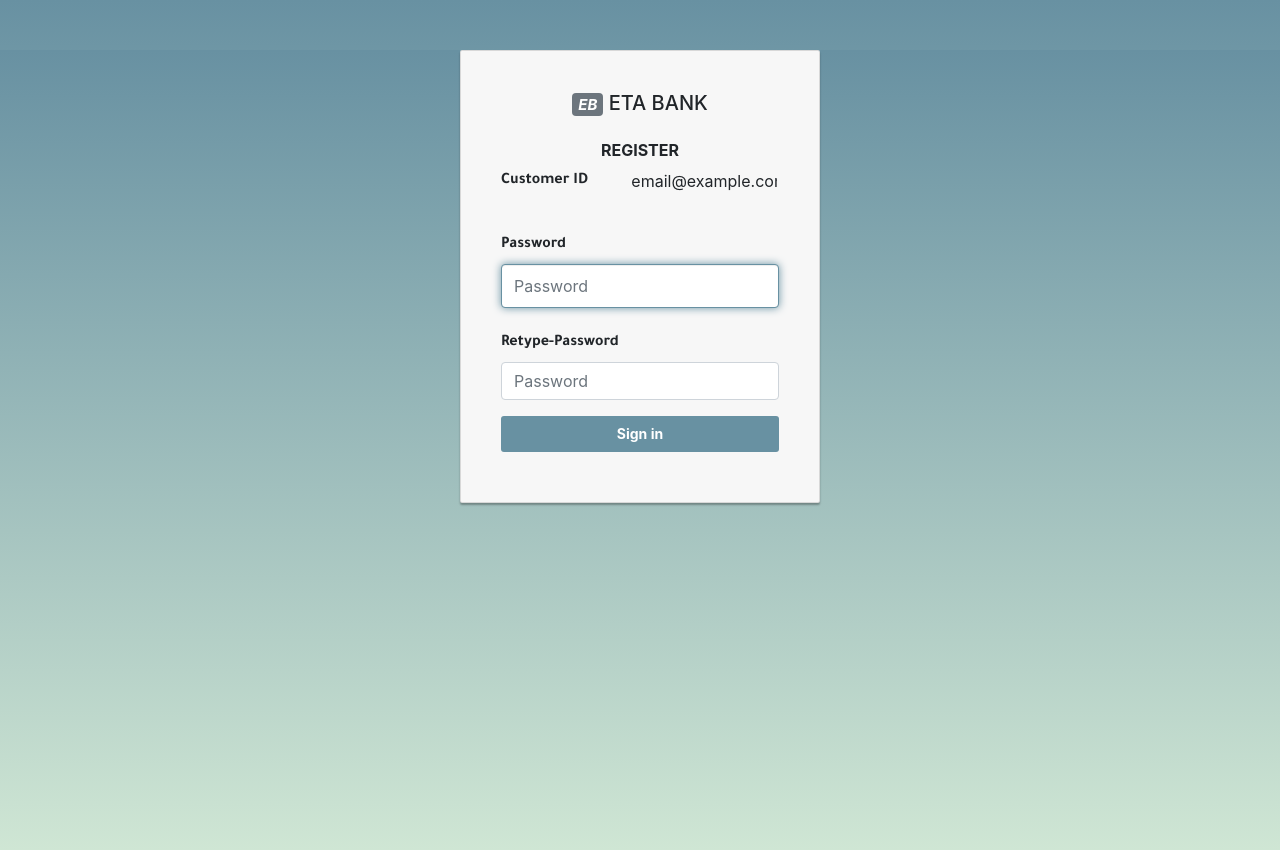
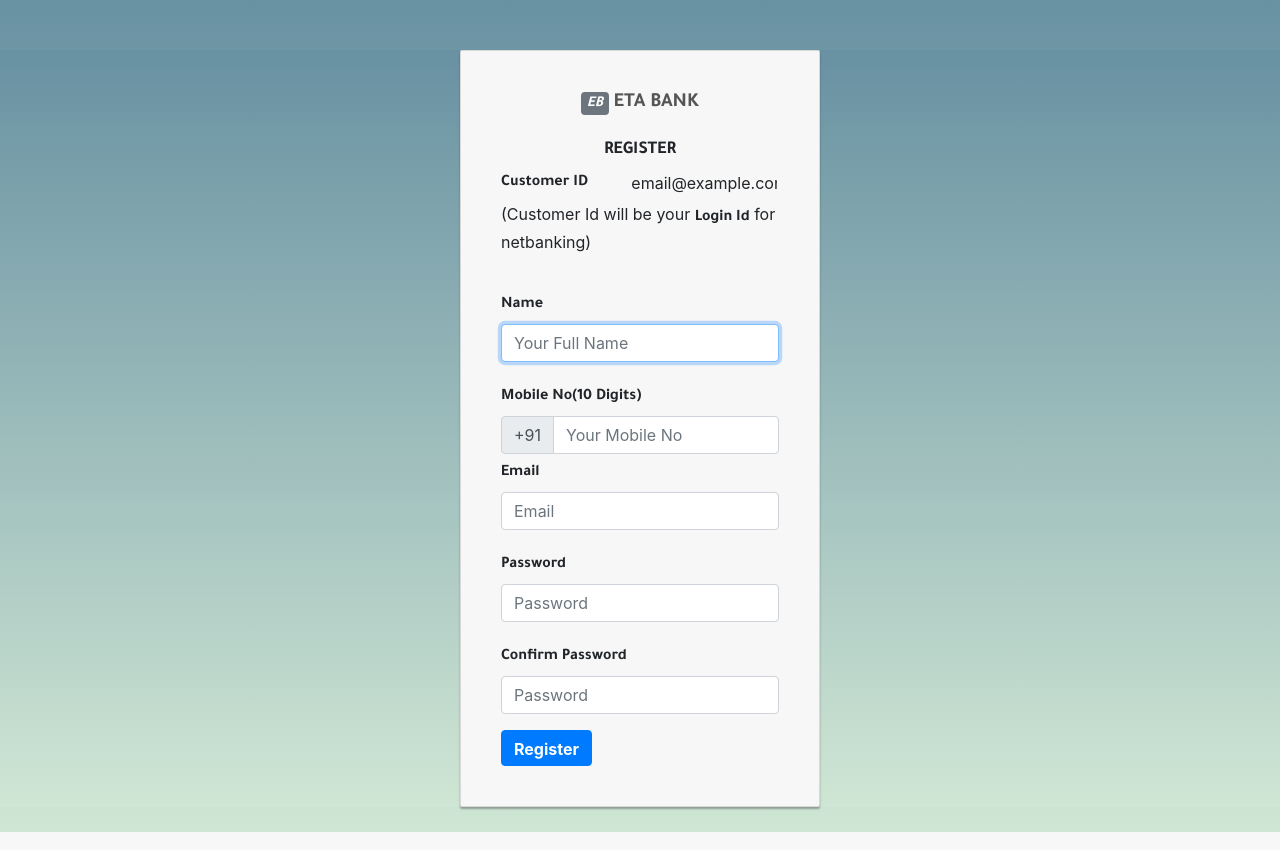
Before and after one commit to pratiks14/newbankapp, a Flask app: page /register in a window 1280 px wide. Run offline with Flask 2, Linux system fonts and the light colour scheme; some libraries are stand-ins or nearby versions.

Commit message:
Update register.html

```diff
--- a/templates/register.html
+++ b/templates/register.html
@@ -40,7 +40,7 @@
  * General styles
  */
 body, html {
-    height: 100%;
+    height: auto;
     background-repeat: no-repeat;
     background-image: linear-gradient(rgb(104, 145, 162), rgb(207, 230, 212));
 }
@@ -60,7 +60,9 @@ label {
     user-select: none;
     cursor: default;
 }
-
+label,.profile-name-card,h5,strong{
+    font-family: Tajawal,sans-serif;
+}
 /*
  * Card component
  */
@@ -93,7 +95,7 @@ label {
  * Form styles
  */
 .profile-name-card {
-    font-size: 16px;
+    font-size: 18px;
     font-weight: bold;
     text-align: center;
     margin: 10px 0 0;
@@ -176,46 +178,160 @@ label {
 .forgot-password:focus{
     color: rgb(12, 97, 33);
 }
+a{
+    color:#555;
+}
+a:hover{
+    text-decoration: none;
+    color:#555;
+}
     </style>
 </head>
 <body>
     <div class="container">
         <div class="card card-container">
             <!-- <img class="profile-img-card/" src="//lh3.googleusercontent.com/-6V8xOA6M7BA/AAAAAAAAAAI/AAAAAAAAAAA/rzlHcD0KYwo/photo.jpg?sz=120" alt="" /> -->
-            <h5 class="card-title text-center"><span class="badge badge-secondary"><i>EB</i></span>  ETA BANK</h5>
-            <p id="profile-name" class="profile-name-card"> REGISTER</p>
-            <form class="form-signin " id="id-form" type="POST">
+            <a  href="/"><h5 class="card-title text-center"><span class="badge badge-secondary"><i>EB</i></span>  ETA BANK</h5></a>
+            <p id="profile-name" class="profile-name-card "> REGISTER</p>
+            <form class="   " id="register-form" action="" method="post">
                 <div class="form-group row">
-                    <label for="staticEmail" class="col-sm-5 col-form-label">Customer ID</label>
-                    <div class="col-sm-7">
+                    <label for="staticEmail" class="col-5 col-form-label">Customer ID</label>
+                    <div class="col-7">
                       <input type="text" name="customerid" readonly class="form-control-plaintext" id="staticEmail" value="email@example.com" >
+                    </div>
+                    <div class="col-12"><p >(Customer Id will be your <strong>Login Id</strong  > for netbanking)</p></div>
+                </div>
+                <div class="form-group ">
+                    <label for="name" class="col-form-label">Name</label>
+                    <div class="">
+                      <input type="text" name="name"  class="form-control" id="inputname" placeholder="Your Full Name" required  autofocus>
+                    </div>
+                </div>
+                <label for="mobile" class="col-form-label">Mobile No(10 Digits)</label>
+                <div class="input-group ">
+                    <div class="input-group-prepend">
+                            <span class="input-group-text">+91</span>
+                    </div>
+                    <input type="text" name="mobileno"  class="form-control" id="inputmobile" placeholder="Your Mobile No " required >
+                </div>
+                <div class="form-group ">
+                    <label for="email" class="col-form-label">Email</label>
+                    <div class="">
+                      <input type="email" name="email"  class="form-control" id="inputemail" placeholder="Email" required >
+                    </div>
+                </div>
+
+                <div class="form-group ">
+                    <label for="inputPassword" class="col-form-label">Password</label>
+                    <div class="">
+                      <input type="password" name="password"  class="form-control" id="inputPassword" placeholder="Password" required >
                     </div>
                 </div>
                 <div class="form-group ">
-                    <label for="inputPassword" class="col-form-label">Password</label>
-                    <div class="">
-                      <input type="password" name="password"  class="form-control" id="inputPassword" placeholder="Password" required autofocus>
-                    </div>
-                </div>
-                <div class="form-group ">
-                    <label for="inputPassword" class="col-form-label">Retype-Password</label>
-                    <div >
+                    <label data-toggle="popover" onmouseover="this.title='';" data-placement="left" data-trigger="none" title="Popover Header" data-content="Password doesn't match!!" for="inputPassword" class="col-form-label">Confirm Password</label>
+                    <div  >
                       <input type="password" name="password" class="form-control" id="retypePassword" placeholder="Password" required>
                     </div>
                 </div>
-                <button class="btn btn-lg btn-primary btn-block btn-signin" type="submit">Sign in</button>
+                <button class="btn  btn-primary" id="register-btn" type="submit">Register</button>
             </form>
             <!-- /form -->
         </div><!-- /card-container -->
+        <div class="modal fade" id="signModal" role="dialog">
+            <div class="vertical-alignment-helper">
+                <div class="modal-dialog">
+
+                <!-- Modal content-->
+                <div class="modal-content">
+                    <div class="modal-header ">
+
+                        <h3><i class="far fa-check-square"></i> Verifing..</h3>
+                    </div>
+                    <div class="modal-body">
+                    <ol class="breadcrumb"><li class="active"><i class="fas fa-angle-right"></i> Checking Inputs..</li></ol>
+                    </div>
+                    <div class="modal-footer">
+                    </div>
+                </div>
+
+                </div>
+            </div>
+        </div>
     </div><!-- /container -->
-<script src="https://code.jquery.com/jquery-3.3.1.slim.min.js" integrity="sha384-q8i/X+965DzO0rT7abK41JStQIAqVgRVzpbzo5smXKp4YfRvH+8abtTE1Pi6jizo" crossorigin="anonymous"></script>
-<script src="https://cdnjs.cloudflare.com/ajax/libs/popper.js/1.14.3/umd/popper.min.js" integrity="sha384-ZMP7rVo3mIykV+2+9J3UJ46jBk0WLaUAdn689aCwoqbBJiSnjAK/l8WvCWPIPm49" crossorigin="anonymous"></script>
+
+    <script
+  src="https://code.jquery.com/jquery-3.3.1.min.js" integrity="sha256-FgpCb/KJQlLNfOu91ta32o/NMZxltwRo8QtmkMRdAu8=" crossorigin="anonymous"></script>
+    <script src="https://cdnjs.cloudflare.com/ajax/libs/popper.js/1.14.3/umd/popper.min.js" integrity="sha384-ZMP7rVo3mIykV+2+9J3UJ46jBk0WLaUAdn689aCwoqbBJiSnjAK/l8WvCWPIPm49" crossorigin="anonymous"></script>
 <script src="https://stackpath.bootstrapcdn.com/bootstrap/4.1.1/js/bootstrap.min.js" integrity="sha384-smHYKdLADwkXOn1EmN1qk/HfnUcbVRZyYmZ4qpPea6sjB/pTJ0euyQp0Mk8ck+5T" crossorigin="anonymous"></script>
 
 <script>
-// $(window).load(function(){
+
+// window.onload = function(){
 //     $('#card-form').hide();
-// });
+// };
+
+$('#retypePassword').focus(function(){
+    $("[data-toggle='popover']").popover('hide');
+});
+
+$('#inputPassword').focus(function(){
+    $("[data-toggle='popover']").popover('hide');
+});
+
+function equatePassword(){
+    if($('#inputPassword').val() === $('#retypePassword').val())
+    {
+        return true;
+    }
+    else
+        return false;
+}
+$('#register-form').submit(function(event)
+{
+    event.preventDefault();
+    if(!equatePassword()){
+        $("[data-toggle='popover']").popover('show');
+         }
+    else{
+        data = {};
+
+ 		$.map($('#signupform').serializeArray(),function(ele,index){
+ 			data[ele["name"]] = ele["value"];
+ 		});
+
+ 		$('#signModal .modal-header').html('<h3><i class="far fa-check-square"></i> Verifing..</h3>');
+ 		$('#signModal .modal-body').html('<ol class="breadcrumb"><li class="active"><i class="fas fa-angle-right"></i> Checking Inputs..</li></ol>');
+ 		$('#signModal .modal-footer').html('');
+
+ 		$("#signModal").modal("show");
+        $.ajax({
+ 			type:"POST",
+ 			url:'/signup',
+ 			processData:false,
+ 			data:JSON.stringify(data),
+ 			contentType:'application/ajax; charset=utf-8',
+ 			success:function(result){
+
+                setTimeout(function(){
+                    $('#signModal .modal-header').html('<h3><i class="fas fa-check-square"></i> Successfull</h3>');
+                $('#signModal .modal-body').html('<ol class="breadcrumb"><li class="active"><i class="fas fa-angle-right"></i> '+ result+ '</li></ol>');
+                    },2000);
+
+
+                setTimeout(function(){
+                    window.location.href = '/main';
+                    },2000);
+ 			},
+ 			error:function(response){
+ 				setTimeout(function(){
+ 					$('#signModal .modal-header').html('<h3><i class="fas fa-exclamation-triangle"></i> Error</h3>');
+ 					$('#signModal .modal-body').html('<ol class="breadcrumb"><li class="active"><i class="fas fa-angle-right"></i> '+response.responseJSON+'</li></ol>');
+ 					$('#signModal .modal-footer').html('<button type="button" class="btn " data-dismiss="modal">Close</button>');
+ 						},2000);
+ 			}
+		});
+    }
+});
 
 </script>
 </body>
```
